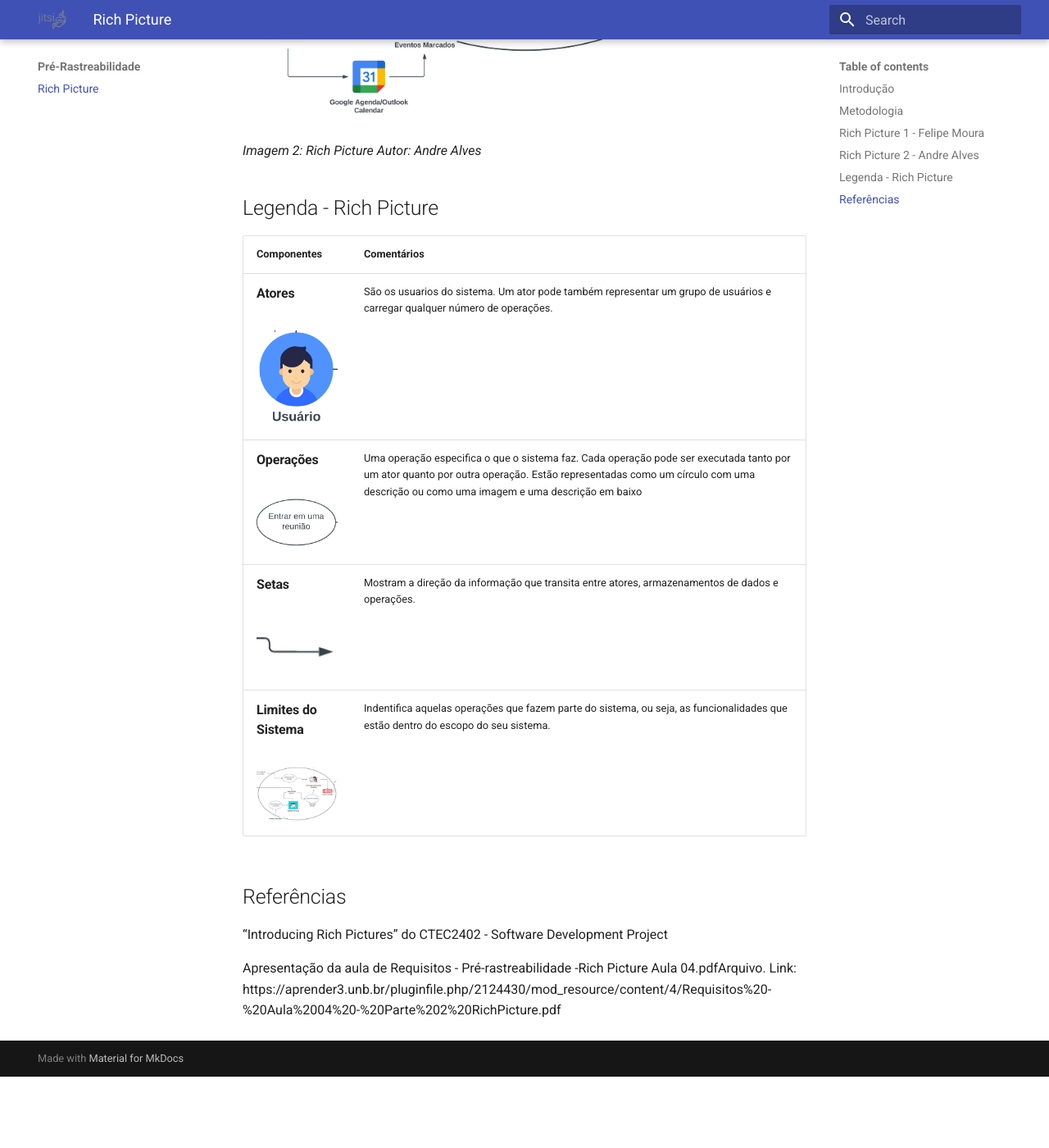
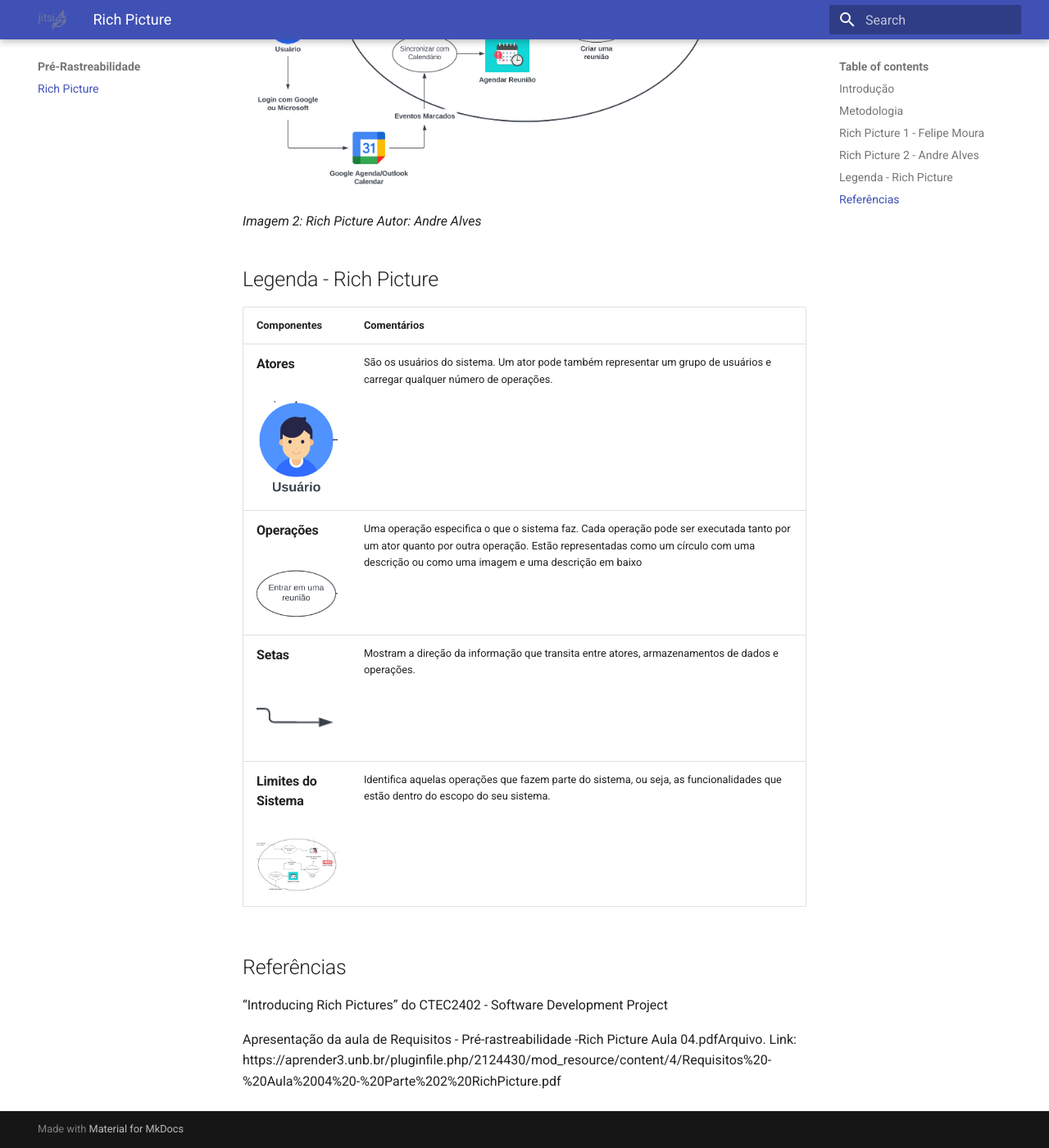
Before and after one commit to gabrielm2q/2022.1-Jitsi-Meet, an MkDocs documentation site: the page built from docs/preRastreabilidade/richPicture.md, in a window 1280 px wide and 1400 px high, scrolled down 2054 px. Shown: the whole window at 82% size. Built offline with MkDocs 1.6.1 and Material for MkDocs 9.7.7, drawn with Linux system fonts in a browser that asks for light colours; before the commit the page ends 3367 px from its top, so only the background shows below that; some of the changed text lies outside the part shown.

Commit message:
corrections

```diff
--- a/docs/preRastreabilidade/richPicture.md
+++ b/docs/preRastreabilidade/richPicture.md
@@ -39,10 +40,10 @@ Visando obter o panorama geral de como funciona o Jitsi, foi desenvolvido pela e
 
 | Componentes | Comentários |
 | ----------- | ----------- |
-| <h3><b>Atores</h3></b><br>![Usuário](../assets/richPictures/legendaUsuario.png){ width=100 } | São os usuarios do sistema. Um ator pode também representar um grupo de usuários e carregar qualquer número de operações. |
+| <h3><b>Atores</h3></b><br>![Usuário](../assets/richPictures/legendaUsuario.png){ width=100 } | São os usuários do sistema. Um ator pode também representar um grupo de usuários e carregar qualquer número de operações. |
 | <h3><b>Operações</h3></b><br>![Operações](../assets/richPictures/operacoes.png){ width=100 } | Uma operação especifica o que o sistema faz. Cada operação pode ser executada tanto por um ator quanto por outra operação. Estão representadas como um círculo com uma descrição ou como uma imagem e uma descrição em baixo |
 | <h3><b>Setas</h3></b><br>![Setas](../assets/richPictures/seta.png){ width=100 } | Mostram a direção da informação que transita entre atores, armazenamentos de dados e operações. |
-| <h3><b>Limites do Sistema</h3></b><br>![Limites do Sistema](../assets/richPictures/limiteSistema.png){ width=100 } | Indentifica aquelas operações que fazem parte do sistema, ou seja, as funcionalidades que estão dentro do escopo do seu sistema. |
+| <h3><b>Limites do Sistema</h3></b><br>![Limites do Sistema](../assets/richPictures/limiteSistema.png){ width=100 } | Identifica aquelas operações que fazem parte do sistema, ou seja, as funcionalidades que estão dentro do escopo do seu sistema. |
 
 ## Referências
 
```
Also changed, not shown: other parts of docs/preRastreabilidade/richPicture.md (+2 -1 lines).
